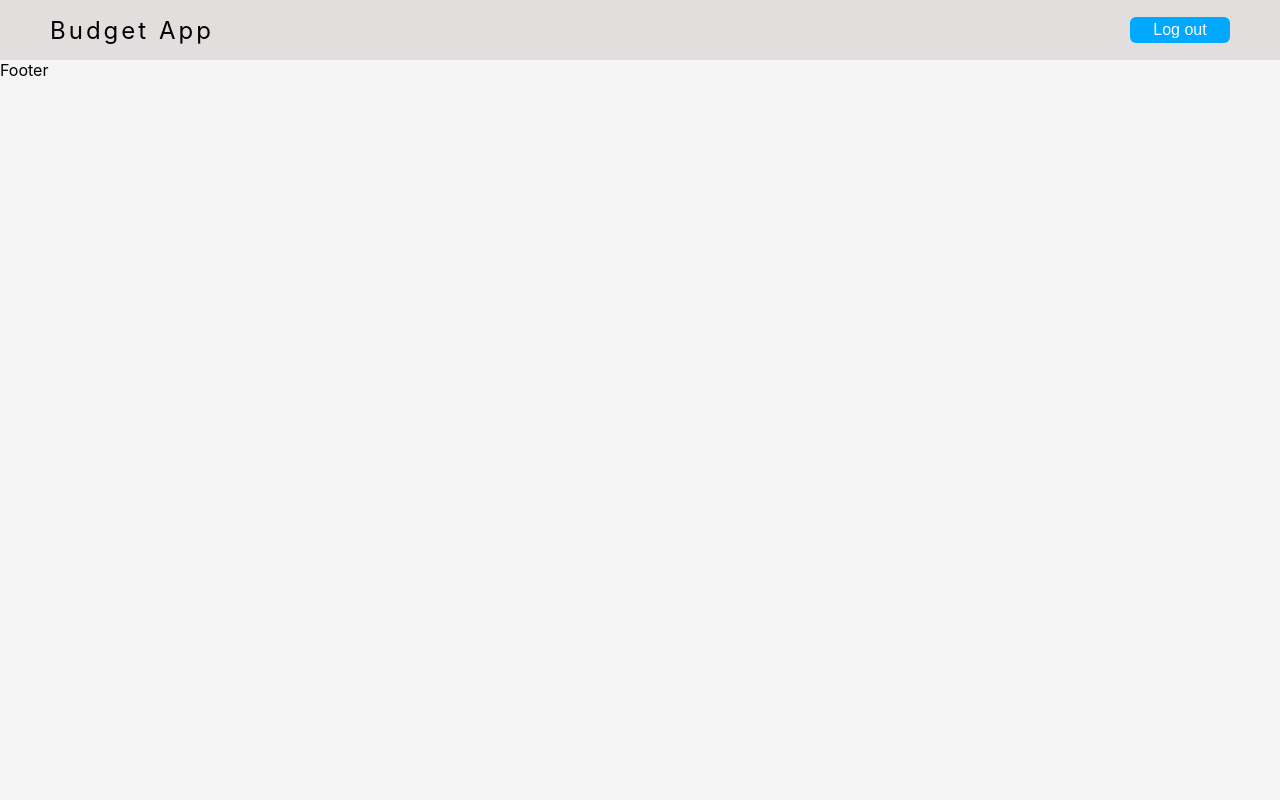
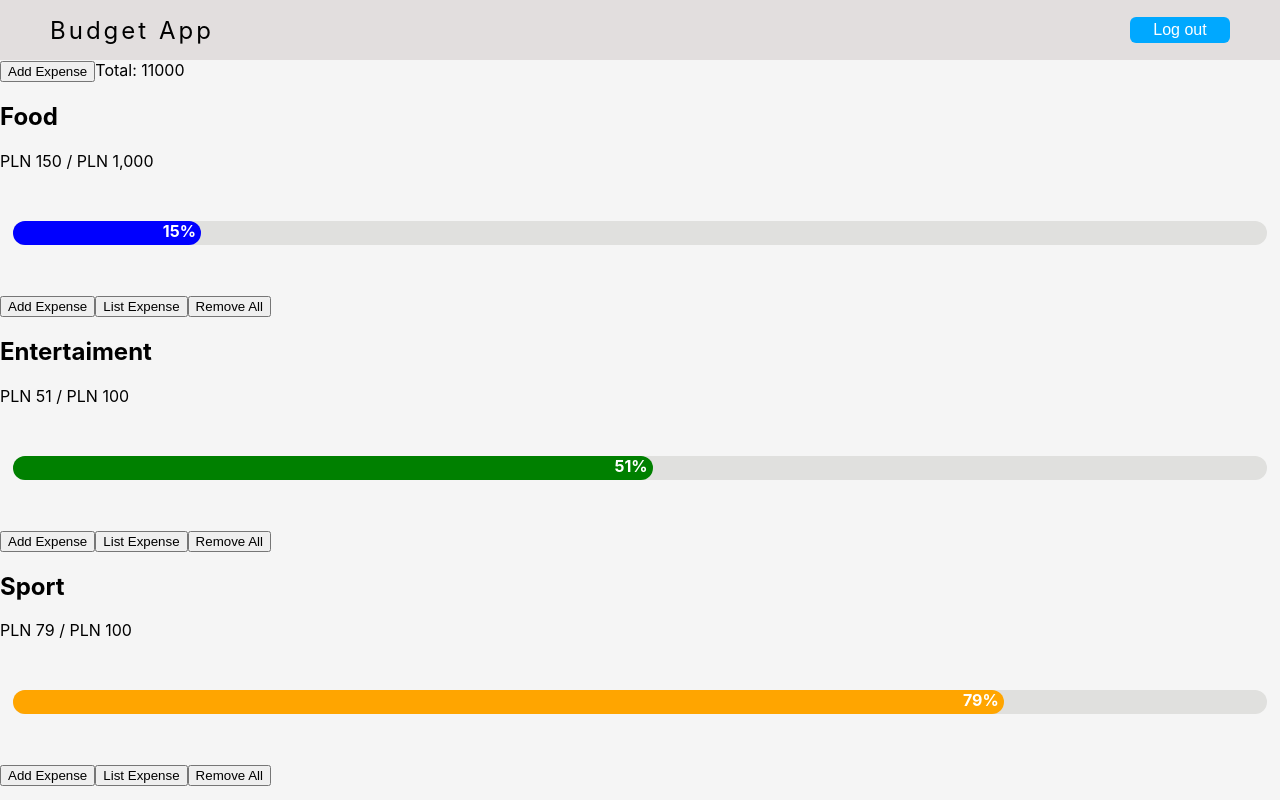
Before and after one commit to dudekrystian/BUDGET-APP, a React (Create React App) app in the folder client/: page / in a window 1280 px wide. Shown: the top 800 px of the page. Built offline with nearby package versions, Linux system fonts and the light colour scheme.

Commit message:
add example value to visualization data on page

```diff
--- a/client/src/App.js
+++ b/client/src/App.js
@@ -2,14 +2,18 @@ import "./scss/style.css";
 
 //components
 import Header from "./components/Header";
-import Footer from "./components/Footer";
+import Panel from "./components/Panel-Expense";
+import BudgetCard from "./components/BudgetCard";
 
 function App() {
   return (
     <div className="app">
       <Header />
-
-      <Footer />
+      <Panel total={11000} />
+      <BudgetCard name="Food" amount={150} max={1000} />
+      <BudgetCard name="Entertaiment" amount={51} max={100} />
+      <BudgetCard name="Sport" amount={79} max={100} />
+      <BudgetCard name="Travel" amount={99} max={100} />
     </div>
   );
 }
--- /dev/null
+++ b/client/src/components/Panel-Expense.js
@@ -0,0 +1,10 @@
+import React from "react";
+
+export default function Panel({ total }) {
+  return (
+    <div className="panel-expense">
+      <button>Add Expense</button>
+      <label>Total: {total}</label>
+    </div>
+  );
+}
```
